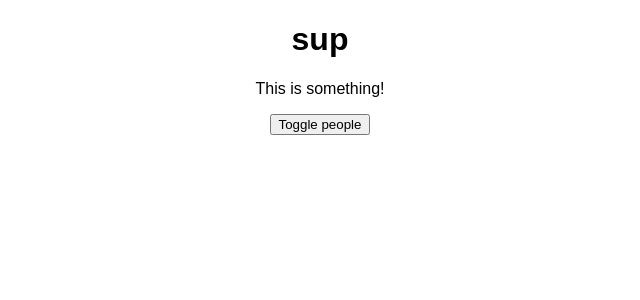
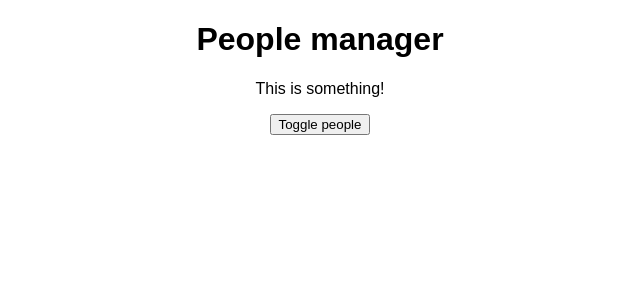
Before and after one commit to kosek-jan/react-udemy, a React (Create React App) app in the folder react-complete-guide/: page / in a window 1280 px wide. Shown: the top 300 px of the page, without its empty margins (320-960 px from the left). Built offline with nearby package versions, Linux system fonts and the light colour scheme.

Commit message:
this.props

```diff
--- a/react-complete-guide/src/components/Cockpit/Cockpit.js
+++ b/react-complete-guide/src/components/Cockpit/Cockpit.js
@@ -17,7 +17,7 @@
 
     return (
         <div classes={classes.Cockpit}>
-            <h1>sup</h1>
+            <h1>{props.title}</h1>
             <p className={assignedClasses.join(' ')}>This is something!</p>
             <button
                 className={btnClass}
--- a/react-complete-guide/src/containers/App.js
+++ b/react-complete-guide/src/containers/App.js
@@ -48,6 +48,7 @@
         return (
             <div className={classes.App}>
                 <Cockpit
+                    title={this.props.appTitle}
                     showPeople={this.state.showPeople}
                     people={this.state.people}
                     clickedHandler={this.togglePeopleHandler}></Cockpit>
--- a/react-complete-guide/src/index.js
+++ b/react-complete-guide/src/index.js
@@ -4,5 +4,5 @@
 import App from './containers/App';
 import registerServiceWorker from './registerServiceWorker';
 
-ReactDOM.render(<App />, document.getElementById('root'));
+ReactDOM.render(<App appTitle="People manager" />, document.getElementById('root'));
 registerServiceWorker();
```
